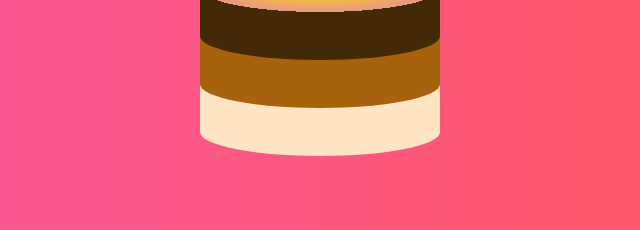
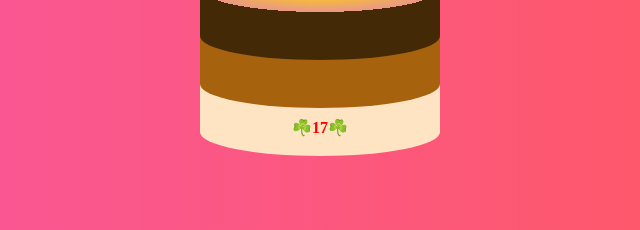
Before and after one commit to Jarvis219/birthday-cake, a plain HTML site: page index.html in a window 1280 px wide. Shown: the part 521-751 px from the top of the page, 319-959 px from the left. Drawn offline with Linux system fonts and the light colour scheme; a web font is replaced by a local one.

Commit message:
update ☘

```diff
--- a/index.html
+++ b/index.html
@@ -671,7 +671,11 @@
         </div>
         <div class="wrapper">
             <div class="cake">
-                <div class="lyr lyr-1"></div>
+                <div class="lyr lyr-1">
+                    <p style="margin-top: 58px;
+                    text-align: center;
+                    color: red; font-weight: 900;">☘️17☘️</p>
+                </div>
                 <div class="lyr lyr-2"></div>
                 <div class="lyr lyr-3"></div>
             </div>
```
